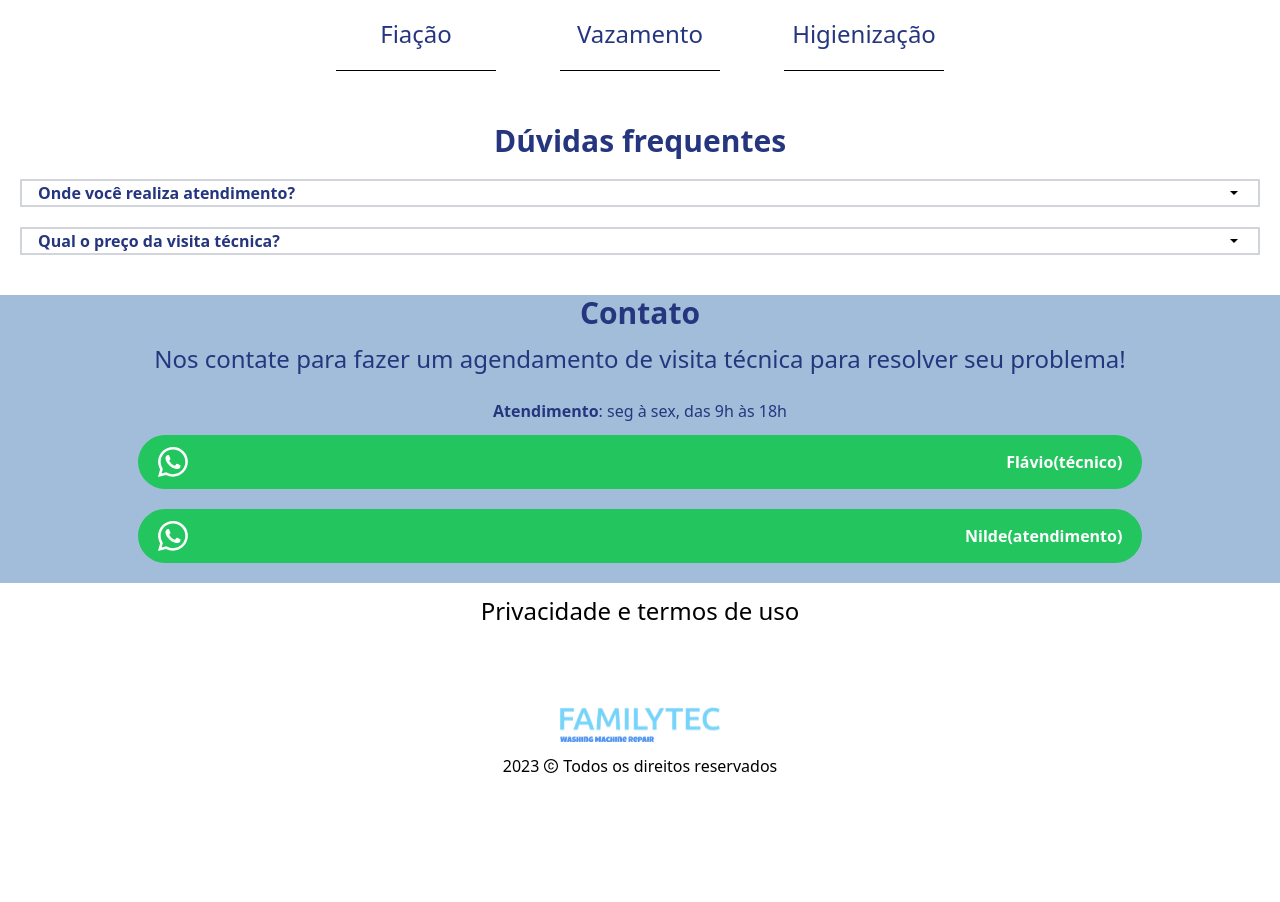
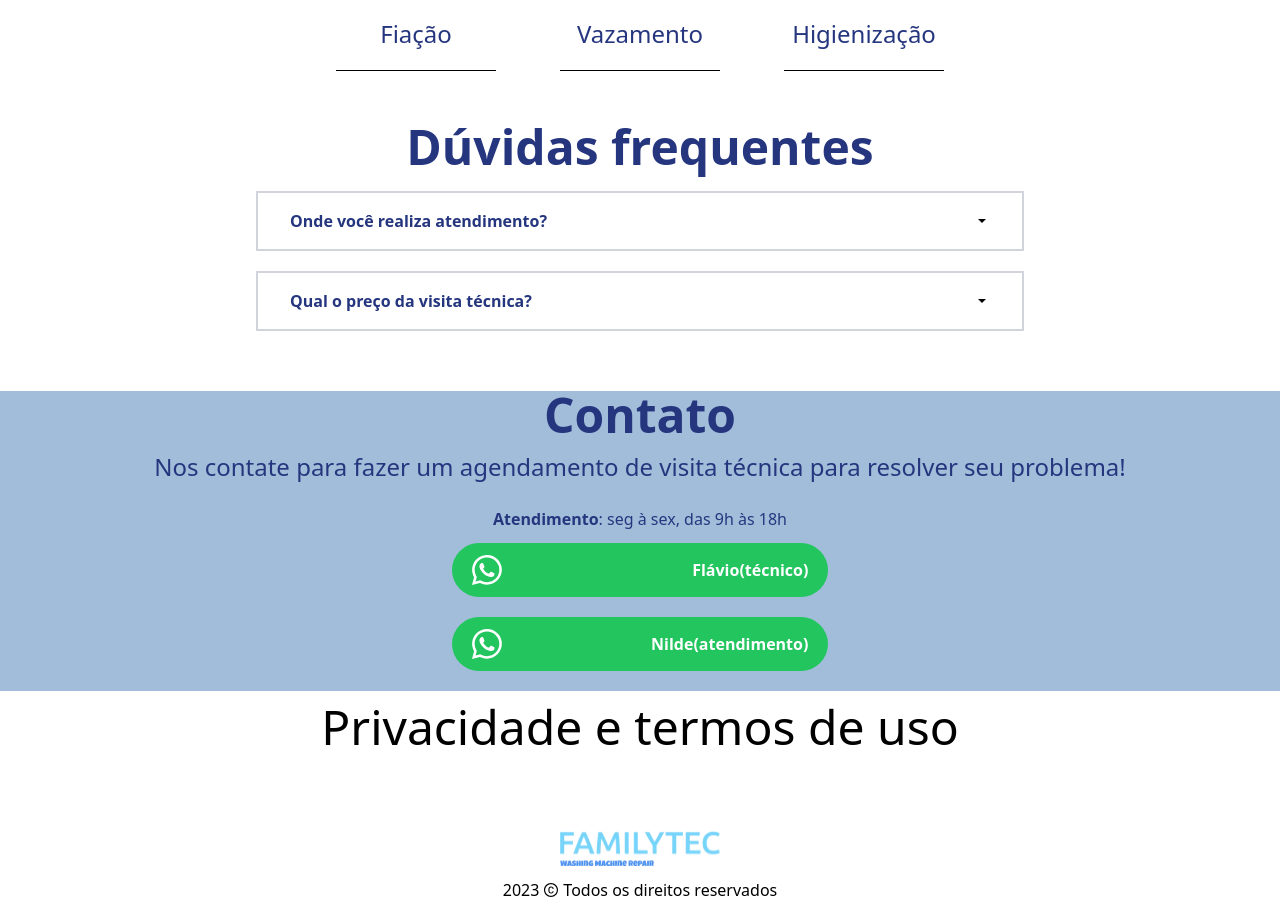
Before and after one commit to zThiago15/family-tec-frontend, a React (Vite) app: page / in a window 1280 px wide. Shown: the part 1724-2626 px from the top of the page. Before the commit the page ends 2502 px from the top, so only its background shows below. Built offline with nearby package versions, Linux system fonts and the light colour scheme.

Commit message:
style: FAQ section for larger screens

```diff
--- a/src/pages/landing-page/components/FAQs.tsx
+++ b/src/pages/landing-page/components/FAQs.tsx
@@ -13,7 +13,8 @@ export default function FAQs(props: FAQsProps) {
   const [showAnswer, setShowAnswer] = useState(false);
 
   return (
-    <section className={` m-5 border-solid border-gray-300 border-2 ${showAnswer && 'border-l-4 border-l-primary-color'}`}>
+    <section className={` m-5 border-solid border-gray-300 border-2 ${showAnswer && 'border-l-4 border-l-primary-color'}
+    lg:w-[60%] m-auto mb-5 p-4`}>
         <button
           className="cursor-pointer w-full px-4 flex justify-between items-center"
           onClick={ () => setShowAnswer(!showAnswer)}
--- a/src/pages/landing-page/landing-page.tsx
+++ b/src/pages/landing-page/landing-page.tsx
@@ -60,8 +60,8 @@ export default function LandingPage() {
           </span>
 
         </section>
-        <section>
-          <h1 className="text-3xl text-primary-color text-center font-bold mb-5">Dúvidas frequentes</h1>
+        <section className="flex flex-col items-center">
+          <h1 className="text-3xl text-primary-color text-center font-bold mb-5 lg:text-5xl">Dúvidas frequentes</h1>
           <FAQs question="Onde você realiza atendimento?" answer="Realizo atendimento na região metropolitana da capital de São Paulo." />
           <FAQs question="Qual o preço da visita técnica?" answer="O orçamento da visita técnica varia de R$30 à R$50 dependendo da região." />
         </section>
@@ -69,21 +69,22 @@ export default function LandingPage() {
       </main>
       <footer className="mt-10">
         <div id="contact" className="bg-background-color">
-          <h1 className="font-bold text-3xl text-primary-color text-center">Contato</h1>
+          <h1 className="font-bold text-3xl text-primary-color text-center lg:text-5xl">Contato</h1>
           <p className="text-primary-color text-2xl text-center p-3">Nos contate para fazer um agendamento de visita técnica para resolver seu problema!</p>
 
           <div className="m-3 flex flex-col items-center">
             <p className="mb-3 text-primary-color"><strong>Atendimento</strong>: seg à sex, das 9h às 18h</p>
             <a
               href="https://api.whatsapp.com/send?phone=11977116359"
-              className="flex justify-between items-center p-3 bg-green-500 text-white w-[80%] rounded-full mb-5 relative hover:bg-green-600 px-5"
+              className="flex justify-between items-center p-3 bg-green-500 text-white w-[80%] rounded-full mb-5 relative transition-all hover:bg-green-600 px-5
+              lg:w-[30%]"
             >
               <BsWhatsapp className="text-3xl" />
               <p className="font-semibold">Flávio(técnico)</p>
             </a>
             <a
               href="https://api.whatsapp.com/send?phone=11986198559"
-              className="flex justify-between items-center p-3 bg-green-500 text-white w-[80%] rounded-full mb-5 hover:bg-green-600 px-5"
+              className="flex justify-between items-center p-3 bg-green-500 text-white w-[80%] rounded-full mb-5 hover:bg-green-600 px-5 lg:w-[30%]"
             >
               <BsWhatsapp className="text-3xl" />
               <p className="font-semibold">Nilde(atendimento)</p>
@@ -93,7 +94,7 @@ export default function LandingPage() {
         </div>
 
         <div>
-          <h1 className="text-center text-2xl mb-20">Privacidade e termos de uso</h1>
+          <h1 className="text-center text-2xl mb-20 lg:text-5xl">Privacidade e termos de uso</h1>
           <span className="flex flex-col items-center mt-10">
             <img src={Logo} alt="logo" className="w-[10em] mb-3" />
             <p className="flex items-center justify-center">2023 <AiOutlineCopyright className="mx-1" /> Todos os direitos reservados</p>
```
